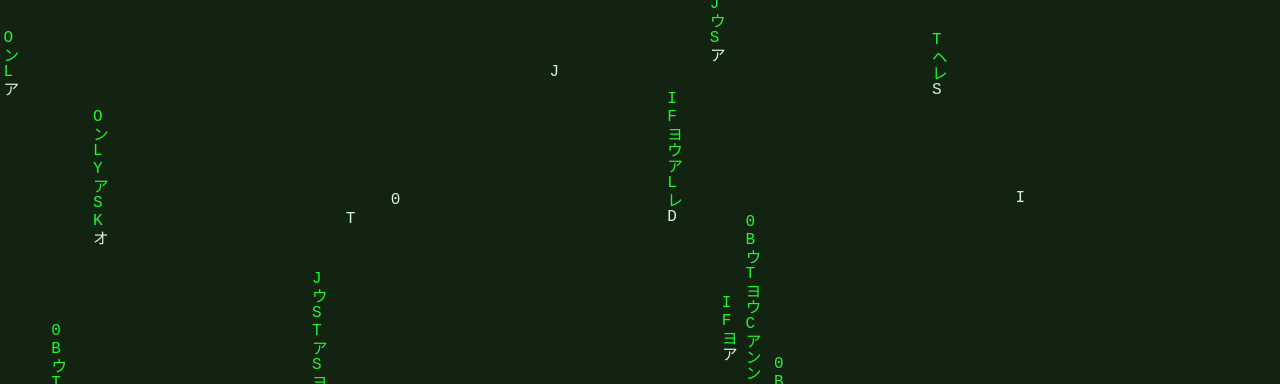
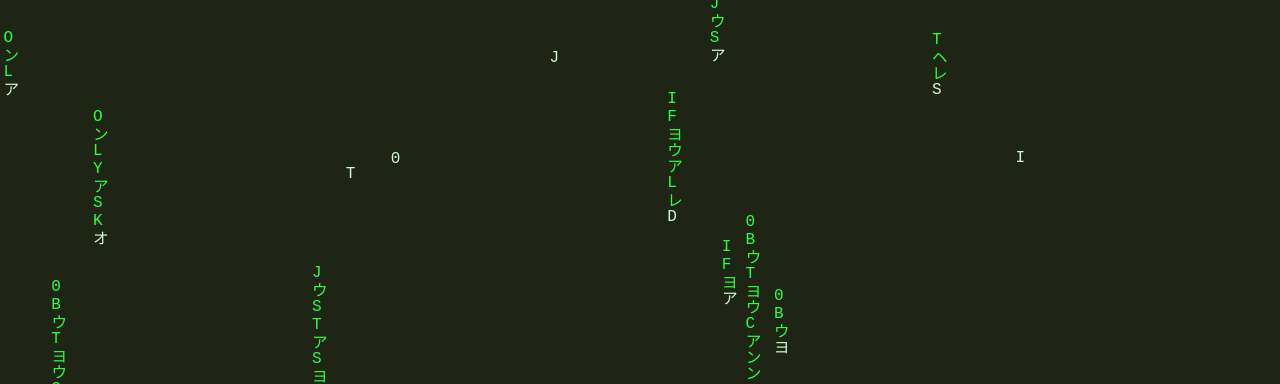
Before and after one commit to pjnalls/DigitalRain, a plain HTML site: page digital-rain/index.html in a window 1280 px wide. Shown: the top 384 px of the page. Drawn offline with Linux system fonts and the light colour scheme.

Commit message:
++ `$matrix-` & `$digital-rain-` color variables.

```diff
--- a/digital-rain/app.js
+++ b/digital-rain/app.js
@@ -32,7 +32,7 @@ const addLinesOfCode = async () => {
       p.style.right = `${Math.random() * 120}vw`;
       const sign = Math.round(Math.random() * 1) === 0;
       p.style.top = `${sign ? "-" : ""}${
-        sign ? Math.random() * 5 : Math.random() * 70
+        sign ? Math.random() * 5 : Math.random() * 55
       }vh`;
 
       const timeouts = await revealCodeLikeRain(p, line, i, j);
--- a/digital-rain/index.html
+++ b/digital-rain/index.html
@@ -4,10 +4,11 @@
     <meta charset="UTF-8" />
     <meta http-equiv="X-UA-Compatible" content="IE=edge" />
     <meta name="viewport" content="width=device-width, initial-scale=1.0" />
-    <title>Digital Rain</title>
+    <title>Digital Rain — Somewhere between the 0 and 1.</title>
     <link rel="stylesheet" href="dist/css/main.css">
   </head>
   <body>
+    <h1>Digital Rain</h1>
     <div id="root">
     </div>
     <script src="app.js"></script>
--- a/digital-rain/main.scss
+++ b/digital-rain/main.scss
@@ -1,3 +1,10 @@
+$matrix-green-terminal-current: #d0f7d5;
+$matrix-green-terminal-previous: #29ff3f;
+$matrix-green-terminal-background: #1f2515;
+$digital-purple-terminal-current: #d5d0f7;
+$digital-purple-terminal-previous: #af39f7;
+$digital-purple-terminal-background: #1f1525;
+
 html {
   /** Make fonts more accessible */
   font-size: 100%;
@@ -16,29 +23,42 @@ body {
   padding: 0;
   writing-mode: vertical-rl;
   text-orientation: upright;
-  background: #132311;
+  background: $matrix-green-terminal-background;
   width: 100vw;
   overflow: hidden;
-  font-family: 'Courier New', Courier, monospace;
+  font-family: "Courier New", Courier, monospace;
   font-weight: 500;
+  h1 {
+    position: absolute;
+    z-index: 2;
+    top: 0;
+    left: 0;
+    display: flex;
+    width: 100%;
+    height: 100vh;
+    font-weight: 400;
+    font-size: 3.5rem;
+    text-align: center;
+    justify-content: center;
+    align-items: center;
+    color: $matrix-green-terminal-current;
+
+    writing-mode: horizontal-tb;
+    text-orientation: upright;
+  }
+
   #root {
     position: relative;
 
     .line-of-code {
       position: absolute;
-      color: #1ff72f;
+      color: $matrix-green-terminal-previous;
       padding: 0;
       margin: 0;
       line-height: 0;
     }
     .cursor {
-      color: #d3f7d1;
-    }
-    .on {
-      color: #0f0;
-    }
-    .off {
-      color: transparent;
+      color: $matrix-green-terminal-current;
     }
   }
 }
```
Also changed, not shown: digital-rain/dist/css/main.css, 1 other file.
